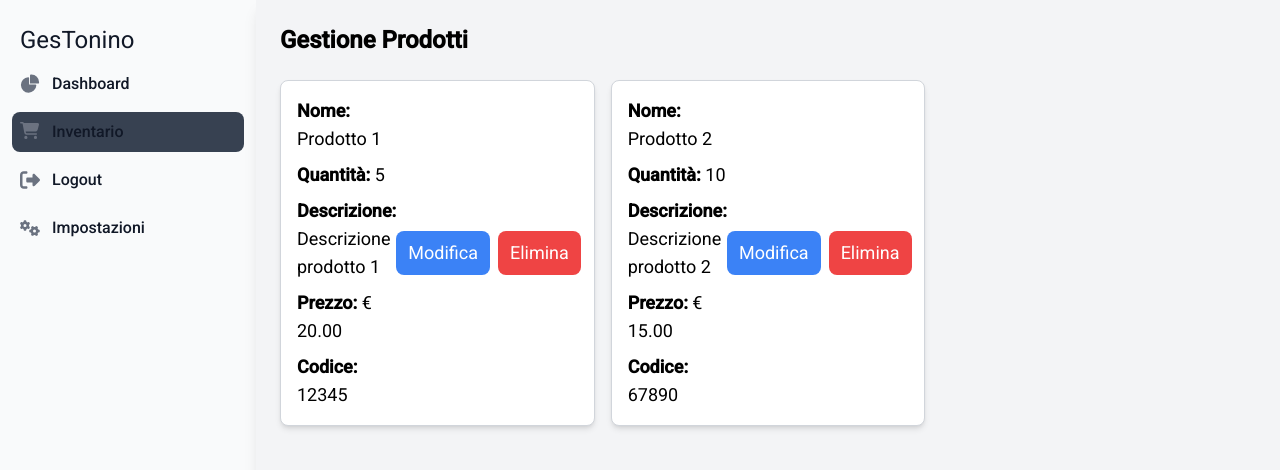
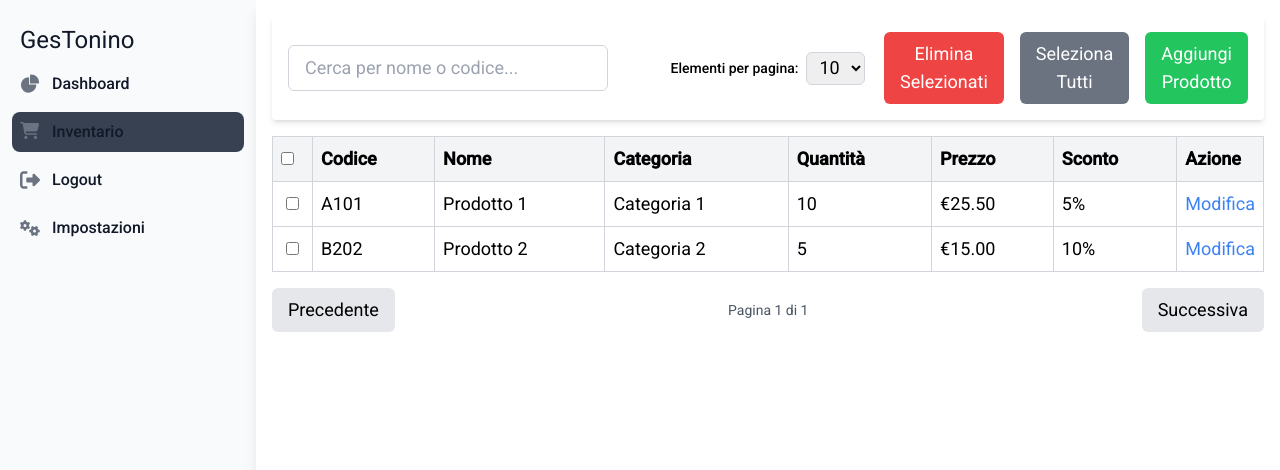
Before and after one commit to Shadowz-git/GesTonino, an Angular app in the folder frontend/: page /gestionale/inventory in a window 1280 px wide. Shown: the top 470 px of the page. Built offline with nearby package versions, Linux system fonts and the light colour scheme.

Commit message:
Trasformata la visione dell'Inventario in forma tabellare

```diff
--- a/frontend/src/app/gestionale/components/item/item.component.html
+++ b/frontend/src/app/gestionale/components/item/item.component.html
@@ -1,21 +1,14 @@
-<div class="border border-gray-300 rounded-lg p-4 shadow-md bg-white flex justify-between items-center">
-  <div class="space-y-2">
-    <p><strong>Nome:</strong> {{ product.name }}</p>
-    <p><strong>Quantità:</strong> {{ product.quantity }}</p>
-    <p><strong>Descrizione:</strong> {{ product.description }}</p>
-    <p><strong>Prezzo:</strong> € {{ product.price.toFixed(2) }}</p>
-    <p><strong>Codice:</strong> {{ product.code }}</p>
-  </div>
-  <div class="flex space-x-2">
-    <button (click)="openEditDialog()" class="px-3 py-2 bg-blue-500 text-white rounded-lg hover:bg-blue-600">Modifica</button>
-    <button (click)="delete.emit(product.code)" class="px-3 py-2 bg-red-500 text-white rounded-lg hover:bg-red-600">Elimina</button>
-  </div>
-</div>
-
-<!-- Dialog per Modifica Prodotto -->
-<app-edit-product-dialog
-  *ngIf="showEditDialog"
-  [product]="product"
-  (cancel)="closeEditDialog()"
-  (save)="saveEdit($event)">
-</app-edit-product-dialog>
+<td class="py-3 px-4 text-center">
+  <input type="checkbox" [(ngModel)]="item.selected" class="form-checkbox h-5 w-5 text-indigo-600" />
+</td>
+<td class="py-3 px-4 text-left font-medium text-gray-900">
+  <span class="cursor-pointer text-indigo-500 hover:text-indigo-600" (click)="onEdit()">{{ item.name }}</span>
+</td>
+<td class="py-3 px-4 text-left text-gray-600">{{ item.category }}</td>
+<td class="py-3 px-4 text-center text-gray-600">{{ item.quantity }}</td>
+<td class="py-3 px-4 text-right text-gray-600">{{ item.price | currency }}</td>
+<td class="py-3 px-4 text-right text-gray-600">{{ item.discount }}%</td>
+<td class="py-3 px-4 text-center">
+  <button class="px-4 py-2 bg-indigo-500 text-white rounded-md shadow-md hover:bg-indigo-600 focus:outline-none"
+          (click)="onEdit()">Modifica</button>
+</td>
--- a/frontend/src/app/gestionale/components/item/item.component.ts
+++ b/frontend/src/app/gestionale/components/item/item.component.ts
@@ -1,33 +1,22 @@
 import { Component, Input, Output, EventEmitter } from '@angular/core';
-import {EditProductDialogComponent} from '../edit-product-dialog/edit-product-dialog.component';
-import {NgIf} from '@angular/common';
+import { Item } from '../../models/item.model';
+import {CurrencyPipe} from '@angular/common';
+import {FormsModule} from '@angular/forms';
 
 @Component({
   selector: 'app-item',
   templateUrl: './item.component.html',
   imports: [
-    EditProductDialogComponent,
-    NgIf
+    CurrencyPipe,
+    FormsModule
   ],
   styleUrls: ['./item.component.css']
 })
 export class ItemComponent {
-  @Input() product: any;
-  @Output() delete = new EventEmitter<string>();
+  @Input() item!: Item;
+  @Output() edit = new EventEmitter<Item>();
 
-  showEditDialog = false;
-
-  openEditDialog() {
-    this.showEditDialog = true; // Mostra il dialog
-  }
-
-  closeEditDialog() {
-    this.showEditDialog = false; // Chiudi il dialog
-  }
-
-  saveEdit(updatedProduct: any) {
-    // Salva le modifiche al prodotto
-    this.product = { ...updatedProduct }; // Aggiorna il prodotto locale
-    this.closeEditDialog();
+  onEdit() {
+    this.edit.emit(this.item);
   }
 }
--- a/frontend/src/app/gestionale/inventory/inventory.component.html
+++ b/frontend/src/app/gestionale/inventory/inventory.component.html
@@ -1,6 +1,104 @@
-<div class="min-h-screen bg-gray-100 p-6">
-  <h1 class="text-2xl font-bold mb-6">Gestione Prodotti</h1>
-  <div class="grid grid-cols-1 gap-4 md:grid-cols-2 lg:grid-cols-3">
-    <app-item *ngFor="let product of products" [product]="product" (delete)="onDelete($event)"></app-item>
+<div class="container mx-auto p-4">
+
+  <!-- Header -->
+  <app-header-inventory
+    [searchQuery]="searchQuery"
+    [selectedCount]="selectedItemsCount"
+    (search)="onSearch($event)"
+    (selectAll)="toggleSelectAll()"
+    (deleteSelected)="deleteSelected()"
+    (itemsPerPageChange)="onItemsPerPageChange($event)"
+    (addProduct)="addItem()"
+  ></app-header-inventory>
+
+  <!-- Tabella -->
+  <div class="overflow-x-auto mt-4">
+    <table class="table-auto w-full border-collapse border border-gray-300">
+      <thead>
+      <tr class="bg-gray-100 text-left">
+        <th class="border border-gray-300 p-2 w-10">
+          <input
+            type="checkbox"
+            [checked]="isAllSelected"
+            (change)="toggleSelectAll()"
+          />
+        </th>
+        <th class="border border-gray-300 p-2">Codice</th>
+        <th class="border border-gray-300 p-2">Nome</th>
+        <th class="border border-gray-300 p-2">Categoria</th>
+        <th class="border border-gray-300 p-2">Quantità</th>
+        <th class="border border-gray-300 p-2">Prezzo</th>
+        <th class="border border-gray-300 p-2">Sconto</th>
+        <th class="border border-gray-300 p-2 w-20">Azione</th>
+      </tr>
+      </thead>
+      <tbody>
+      <tr
+        *ngFor="let item of paginatedItems"
+        [class.bg-gray-50]="selectedItems.has(item.id)"
+      >
+        <td class="border border-gray-300 p-2 text-center">
+          <input
+            type="checkbox"
+            [checked]="selectedItems.has(item.id)"
+            (change)="toggleSelection(item.id)"
+          />
+        </td>
+        <td class="border border-gray-300 p-2">{{ item.code }}</td>
+        <td class="border border-gray-300 p-2">{{ item.name }}</td>
+        <td class="border border-gray-300 p-2">{{ item.category }}</td>
+        <td class="border border-gray-300 p-2">{{ item.quantity }}</td>
+        <td class="border border-gray-300 p-2">{{ item.price | currency:'EUR' }}</td>
+        <td class="border border-gray-300 p-2">{{ item.discount }}%</td>
+        <td class="border border-gray-300 p-2 text-center">
+          <button
+            class="text-blue-500 hover:text-blue-700"
+            (click)="onEditItem(item.id)"
+          >
+            Modifica
+          </button>
+        </td>
+      </tr>
+      </tbody>
+    </table>
   </div>
+
+  <!-- Paginazione -->
+  <div class="flex justify-between items-center mt-4">
+    <button
+      class="px-4 py-2 bg-gray-200 rounded-md hover:bg-gray-300"
+      [disabled]="currentPage === 1"
+      (click)="previousPage()"
+    >
+      Precedente
+    </button>
+
+    <span class="text-sm text-gray-600">
+      Pagina {{ currentPage }} di {{ totalPages }}
+    </span>
+
+    <button
+      class="px-4 py-2 bg-gray-200 rounded-md hover:bg-gray-300"
+      [disabled]="currentPage === totalPages"
+      (click)="nextPage()"
+    >
+      Successiva
+    </button>
+  </div>
+
+  <!-- Modale per Modifica Prodotto -->
+  <app-edit-product-dialog
+    *ngIf="editingItem"
+    [product]="editingItem"
+    (save)="onSaveEdit($event)"
+    (cancel)="onCancelEdit()"
+  ></app-edit-product-dialog>
+
+  <!-- Modale per Aggiunta Prodotto -->
+  <app-add-product-dialog
+    *ngIf="addingItem"
+    (save)="onSaveAdd($event)"
+    (cancel)="onCancelAdd()"
+  ></app-add-product-dialog>
+
 </div>
--- a/frontend/src/app/gestionale/inventory/inventory.component.ts
+++ b/frontend/src/app/gestionale/inventory/inventory.component.ts
@@ -1,28 +1,150 @@
-import { Component } from '@angular/core';
-import {ItemComponent} from '../components/item/item.component';
-import {NgForOf} from '@angular/common';
+import {Component, OnInit} from '@angular/core';
+import { Item } from '../models/item.model';
+import {HeaderInventoryComponent} from '../components/header-inventory/header-inventory.component';
+import {FormsModule} from '@angular/forms';
+import {CurrencyPipe, NgForOf, NgIf} from '@angular/common';
+import {EditProductDialogComponent} from '../components/edit-product-dialog/edit-product-dialog.component';
+import {AddProductDialogComponent} from '../components/add-product-dialog/add-product-dialog.component';
+import {FilterService} from '../../services/filter.service';
 
 @Component({
   selector: 'app-inventory',
+  templateUrl: './inventory.component.html',
   imports: [
-    ItemComponent,
-    NgForOf
+    HeaderInventoryComponent,
+    FormsModule,
+    NgForOf,
+    CurrencyPipe,
+    EditProductDialogComponent,
+    AddProductDialogComponent,
+    NgIf
   ],
-  templateUrl: './inventory.component.html',
-  styleUrl: './inventory.component.css'
+  styleUrls: ['./inventory.component.css']
 })
-// TODO: Fare in modo che quando si selezionano più prodotti (con le checkbox) puoi eliminarli tutti o
-//  mettere uno sconto uguale per tutti
-// TODO: Fare che gli item siano in una tabella con ogni item una checkbox assegnata
+export class InventoryComponent implements OnInit {
+  items: Item[] = []; // Lista completa degli item
+  filteredItems: Item[] = []; // Lista filtrata
+  paginatedItems: Item[] = []; // Elementi per pagina
+  selectedItems: Set<number> = new Set<number>(); // ID degli item selezionati
+  selectedItemsCount: number = 0;
+  currentPage = 1; // Pagina corrente
+  itemsPerPage = 10; // Elementi per pagina
+  totalPages = 1; // Numero totale di pagine
 
-export class InventoryComponent {
-  products = [
-    {name: 'Prodotto 1', quantity: 5, description: 'Descrizione prodotto 1', price: 20.00, code: '12345'},
-    {name: 'Prodotto 2', quantity: 10, description: 'Descrizione prodotto 2', price: 15.00, code: '67890'},
-    // Aggiungi altri prodotti qui
-  ];
+  searchQuery = ''; // Query di ricerca
+  editingItem: Item | null = null; // Item in modifica
+  addingItem = false; // Stato per aggiunta prodotto
 
-  onDelete(productCode: string) {
-    this.products = this.products.filter(p => p.code !== productCode);
+  constructor(private filterService: FilterService) {}
+
+  ngOnInit(): void {
+    this.loadItems();
+  }
+
+  loadItems(): void {
+    // Carica gli item e imposta la paginazione
+    this.items = [
+      { id: 1, code: 'A101', name: 'Prodotto 1', category: 'Categoria 1', quantity: 10, price: 25.5, discount: 5 },
+      { id: 2, code: 'B202', name: 'Prodotto 2', category: 'Categoria 2', quantity: 5, price: 15, discount: 10 },
+      // Altri item...
+    ]; // Simula il fetch
+    this.filteredItems = [...this.items];
+    this.selectedItemsCount = this.filteredItems.length;
+    this.updatePagination();
+  }
+
+  updatePagination(): void {
+    // Aggiorna la lista paginata
+    const startIndex = (this.currentPage - 1) * this.itemsPerPage;
+    const endIndex = startIndex + this.itemsPerPage;
+    this.paginatedItems = this.filteredItems.slice(startIndex, endIndex);
+    this.totalPages = Math.ceil(this.filteredItems.length / this.itemsPerPage);
+  }
+
+  onItemsPerPageChange(newItemsPerPage: number): void {
+    this.itemsPerPage = newItemsPerPage;
+    this.currentPage = 1;
+    this.updatePagination();
+  }
+
+  nextPage(): void {
+    if (this.currentPage < this.totalPages) {
+      this.currentPage++;
+      this.updatePagination();
+    }
+  }
+
+  previousPage(): void {
+    if (this.currentPage > 1) {
+      this.currentPage--;
+      this.updatePagination();
+    }
+  }
+
+  onSearch(query: string): void {
+    this.searchQuery = query;
+    this.filteredItems = this.filterService.applyAdvancedFilters(this.items, query);
+    this.currentPage = 1;
+    this.updatePagination();
+  }
+
+  toggleSelectAll(): void {
+    if (this.selectedItems.size === this.filteredItems.length) {
+      this.selectedItems.clear();
+    } else {
+      this.filteredItems.forEach(item => this.selectedItems.add(item.id));
+    }
+  }
+
+  toggleSelection(itemId: number): void {
+    if (this.selectedItems.has(itemId)) {
+      this.selectedItems.delete(itemId);
+    } else {
+      this.selectedItems.add(itemId);
+    }
+  }
+
+  deleteSelected(): void {
+    this.items = this.items.filter(item => !this.selectedItems.has(item.id));
+    this.filteredItems = [...this.items];
+    this.selectedItems.clear();
+    this.updatePagination();
+  }
+
+  addItem(): void {
+    this.addingItem = true;
+  }
+
+  onSaveAdd(newItem: Item): void {
+    this.items.push(newItem);
+    this.filteredItems = [...this.items];
+    this.addingItem = false;
+    this.updatePagination();
+  }
+
+  onCancelAdd(): void {
+    this.addingItem = false;
+  }
+
+  onEditItem(itemId: number): void {
+    this.editingItem = this.items.find(item => item.id === itemId) || null;
+  }
+
+  onSaveEdit(updatedItem: Item): void {
+    const index = this.items.findIndex(item => item.id === updatedItem.id);
+    if (index !== -1) {
+      this.items[index] = updatedItem;
+      this.filteredItems = [...this.items];
+    }
+    this.editingItem = null;
+    this.updatePagination();
+  }
+
+  onCancelEdit(): void {
+    this.editingItem = null;
+  }
+
+  get isAllSelected(): boolean {
+    return this.selectedItems.size === this.filteredItems.length;
   }
 }
```
Also changed, not shown: frontend/src/app/gestionale/inventory/inventory.component.css (+41 -0 lines).
